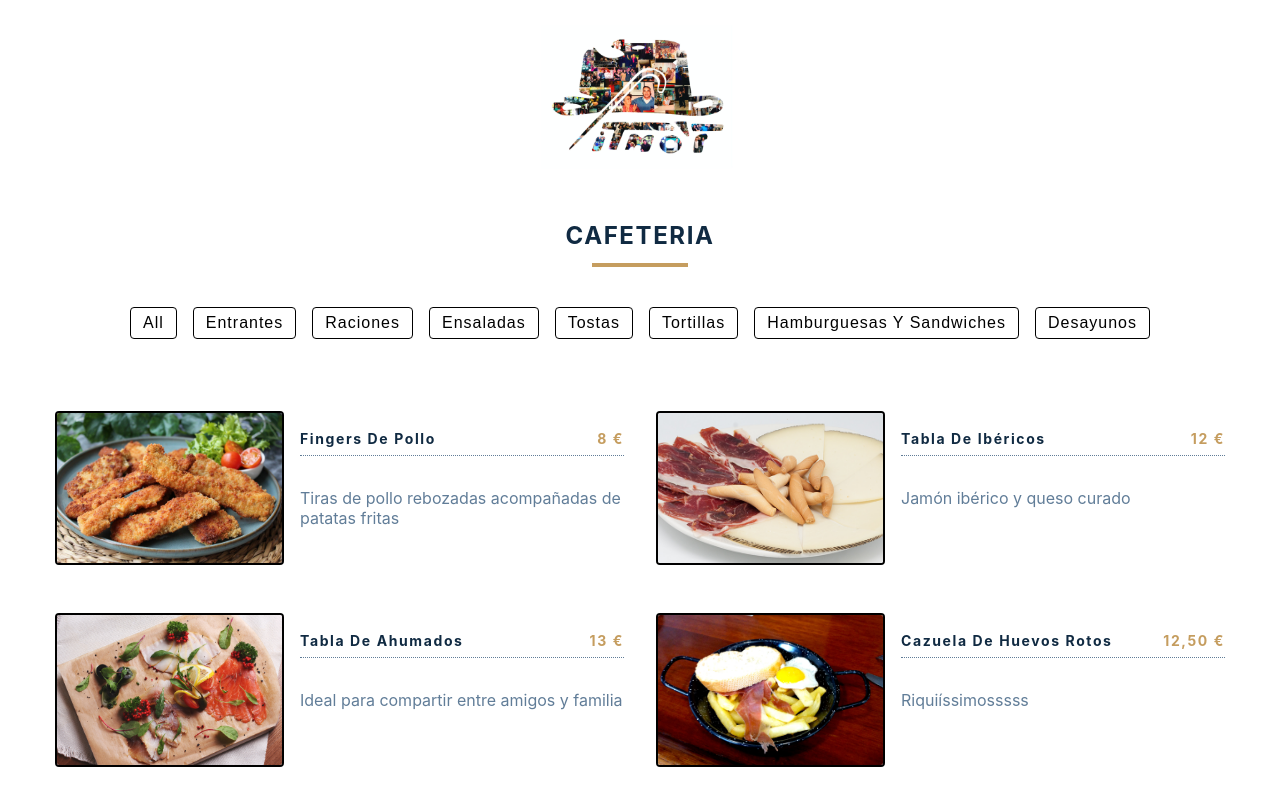
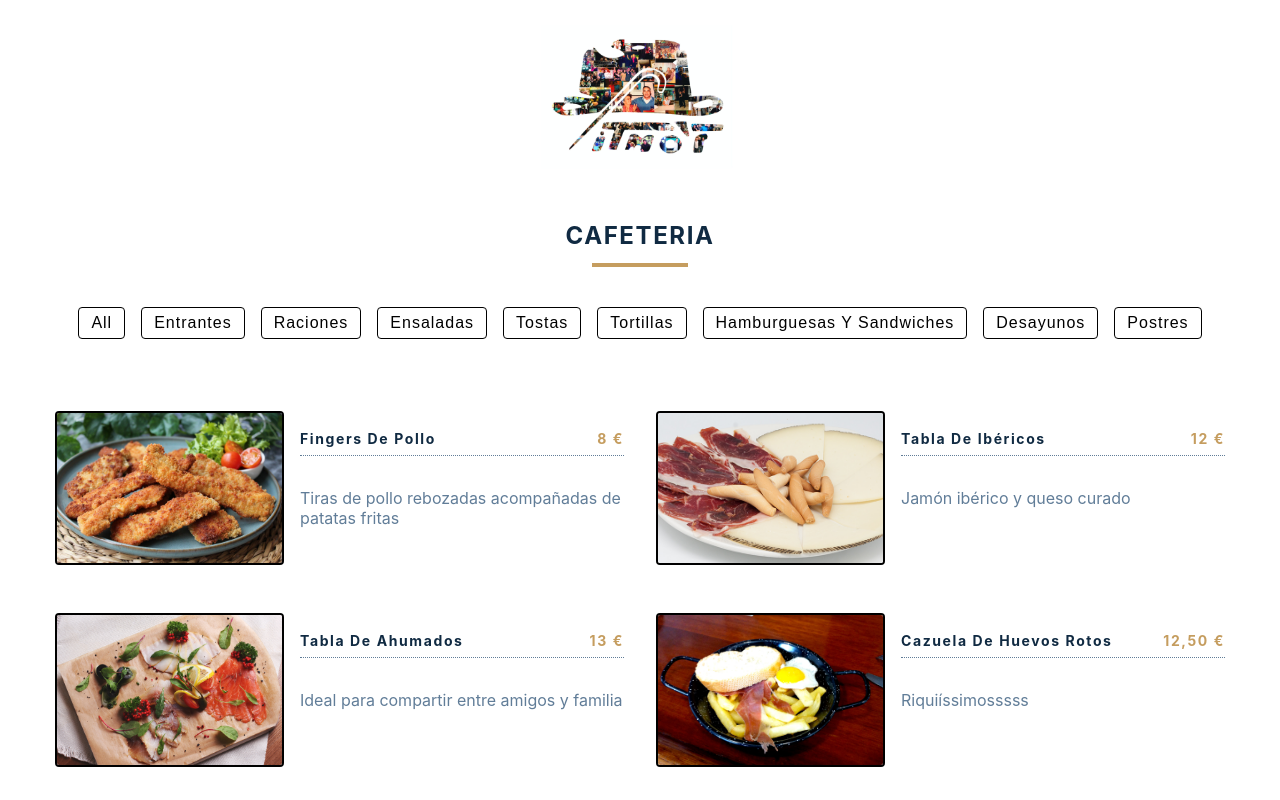
Before and after one commit to Zuzeido/tithos_cart, a React (Create React App) app: page /cafeteria in a window 1280 px wide. Shown: the top 800 px of the page. Built offline with nearby package versions, Linux system fonts and the light colour scheme.

Commit message:
add desayunos and postres

```diff
--- a/src/data.js
+++ b/src/data.js
@@ -335,11 +335,131 @@ const menu = [
   },
   {
     id: 8,
-    title: "ITEM DESAYUNO",
+    title: "Café + barrita con tomate o tostada de mantequeilla y mermelada",
     desc: "",
-    price: "4,50",
+    price: "2,60",
     img: "./images/batun.jpeg",
     category: "Desayunos",
   },
+  {
+    id: 81,
+    title: "Café + 1/2 barrita con tomate",
+    desc: "",
+    price: "2,90",
+    img: "./images/batun.jpeg",
+    category: "Desayunos",
+  },
+  {
+    id: 82,
+    title: "Café + tostada o barrita + zumo de naranja natural",
+    desc: "",
+    price: "4,10",
+    img: "./images/batun.jpeg",
+    category: "Desayunos",
+  },
+  {
+    id: 83,
+    title: "Tostada ibérica",
+    desc: "",
+    price: "4,90",
+    img: "./images/batun.jpeg",
+    category: "Desayunos",
+  },
+  {
+    id: 84,
+    title: "Bizcochos caseros",
+    desc: "",
+    price: "2,50",
+    img: "./images/batun.jpeg",
+    category: "Desayunos",
+  },
+  {
+    id: 85,
+    title: "Porra",
+    desc: "",
+    price: "0,65",
+    img: "./images/batun.jpeg",
+    category: "Desayunos",
+  },
+  {
+    id: 86,
+    title: "Churro",
+    desc: "",
+    price: "0,55",
+    img: "./images/batun.jpeg",
+    category: "Desayunos",
+  },
+  {
+    id: 87,
+    title: "Tortitas con nata y sirope",
+    desc: "",
+    price: "3,50",
+    img: "./images/batun.jpeg",
+    category: "Desayunos",
+  },
+  {
+    id: 88,
+    title: "Zumo de naranja natural",
+    desc: "",
+    price: "2,50",
+    img: "./images/batun.jpeg",
+    category: "Desayunos",
+  },
+  {
+    id: 89,
+    title: "Bizcocho de zanahoria",
+    desc: "",
+    price: "2,50",
+    img: "./images/batun.jpeg",
+    category: "Postres",
+  },
+  {
+    id: 890,
+    title: "Natillas con canela",
+    desc: "",
+    price: "3,50",
+    img: "./images/batun.jpeg",
+    category: "Postres",
+  },
+  {
+    id: 891,
+    title: "Flan casero",
+    desc: "",
+    price: "3,50",
+    img: "./images/batun.jpeg",
+    category: "Postres",
+  },
+  {
+    id: 892,
+    title: "Coulant de chocolate con helado y nata",
+    desc: "",
+    price: "5,00",
+    img: "./images/batun.jpeg",
+    category: "Postres",
+  },
+  {
+    id: 893,
+    title: "Brownie con helado",
+    desc: "",
+    price: "5,00",
+    img: "./images/batun.jpeg",
+    category: "Postres",
+  },
+  {
+    id: 894,
+    title: "Tarta de queso",
+    desc: "",
+    price: "5,00",
+    img: "./images/batun.jpeg",
+    category: "Postres",
+  },
+  {
+    id: 895,
+    title: "Helados",
+    desc: "",
+    price: "3,50",
+    img: "./images/batun.jpeg",
+    category: "Postres",
+  },
 ];
 export default menu;
```
